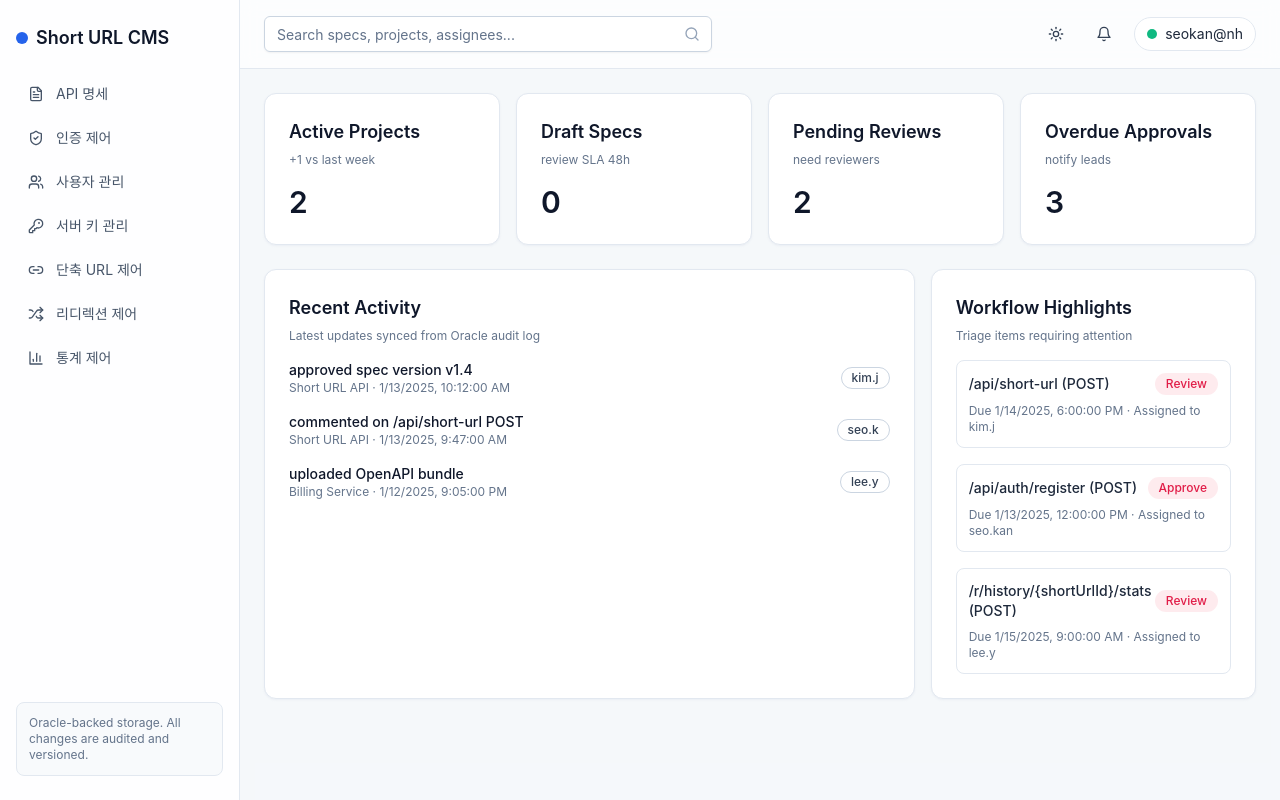
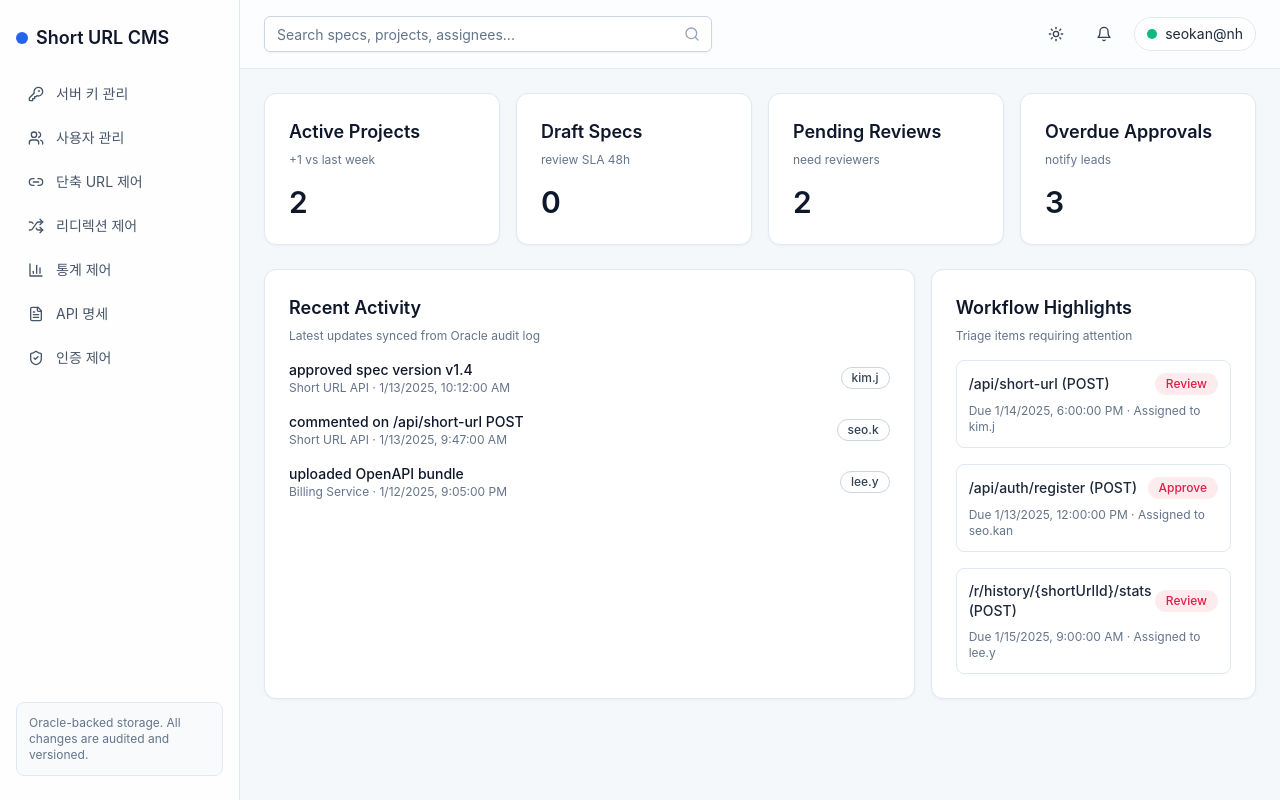
Before and after one commit to seokan80/shorturl-api, a React (Vite) app in the folder src/main/ui/: page / in a window 1280 px wide. Built offline with nearby package versions, Linux system fonts and the light colour scheme.

Commit message:
fix(ui): 메뉴 순서 수정

```diff
--- a/src/main/ui/src/components/layout/AdminSidebar.tsx
+++ b/src/main/ui/src/components/layout/AdminSidebar.tsx
@@ -3,13 +3,13 @@ import { FileText, ShieldCheck, Link2, Shuffle, BarChart3, Users, KeyRound } fro
 import { cn } from "../../lib/utils";
 
 const navItems = [
+  { to: "/server-keys", label: "서버 키 관리", icon: KeyRound },
+  { to: "/users", label: "사용자 관리", icon: Users },
+  { to: "/short-url", label: "단축 URL 제어", icon: Link2 },
+  { to: "/redirection", label: "리디렉션 제어", icon: Shuffle },
+  { to: "/analytics", label: "통계 제어", icon: BarChart3 },
   { to: "/specs", label: "API 명세", icon: FileText },
   { to: "/auth", label: "인증 제어", icon: ShieldCheck },
-  { to: "/users", label: "사용자 관리", icon: Users },
-  { to: "/server-keys", label: "서버 키 관리", icon: KeyRound },
-  { to: "/short-url", label: "단축 URL 제어", icon: Link2 },
-  { to: "/redirection", label: "리디렉션 제어", icon: Shuffle },
-  { to: "/analytics", label: "통계 제어", icon: BarChart3 }
 ];
 
 export function AdminSidebar() {
```
